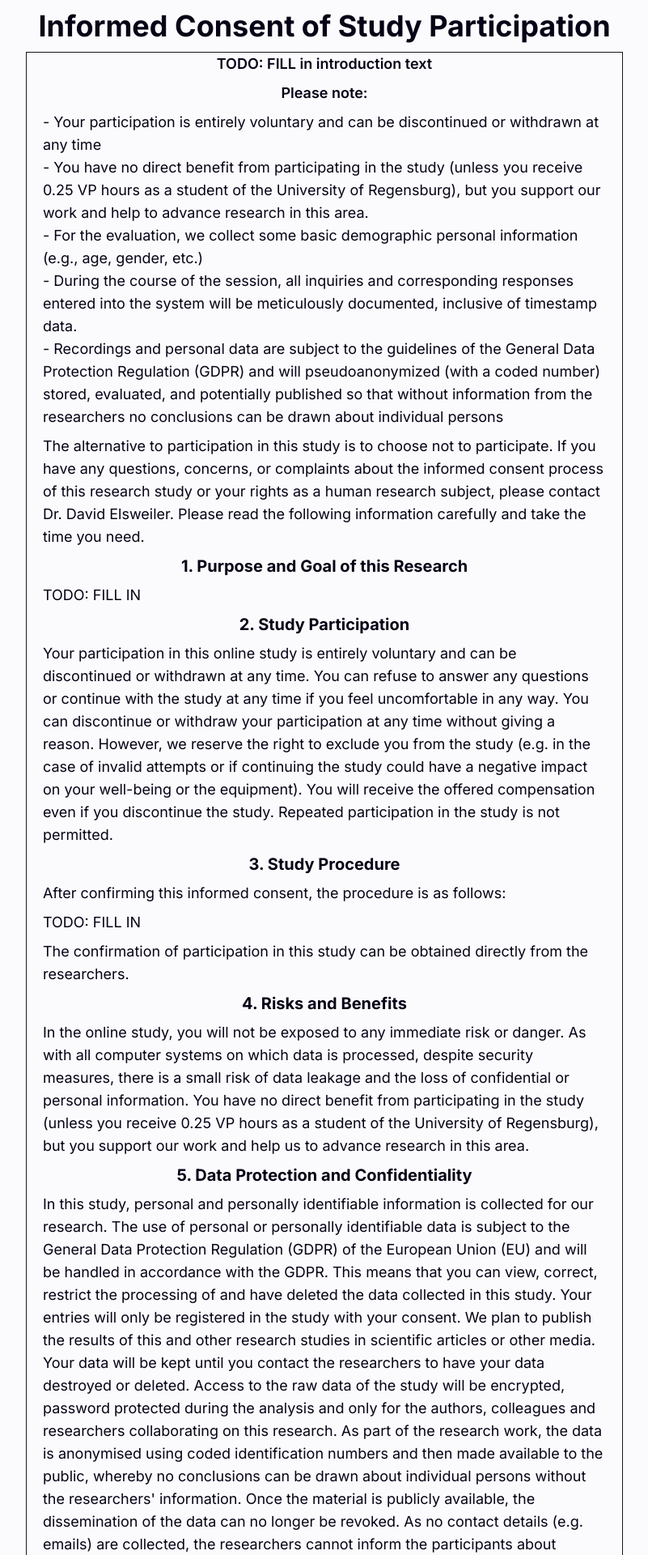
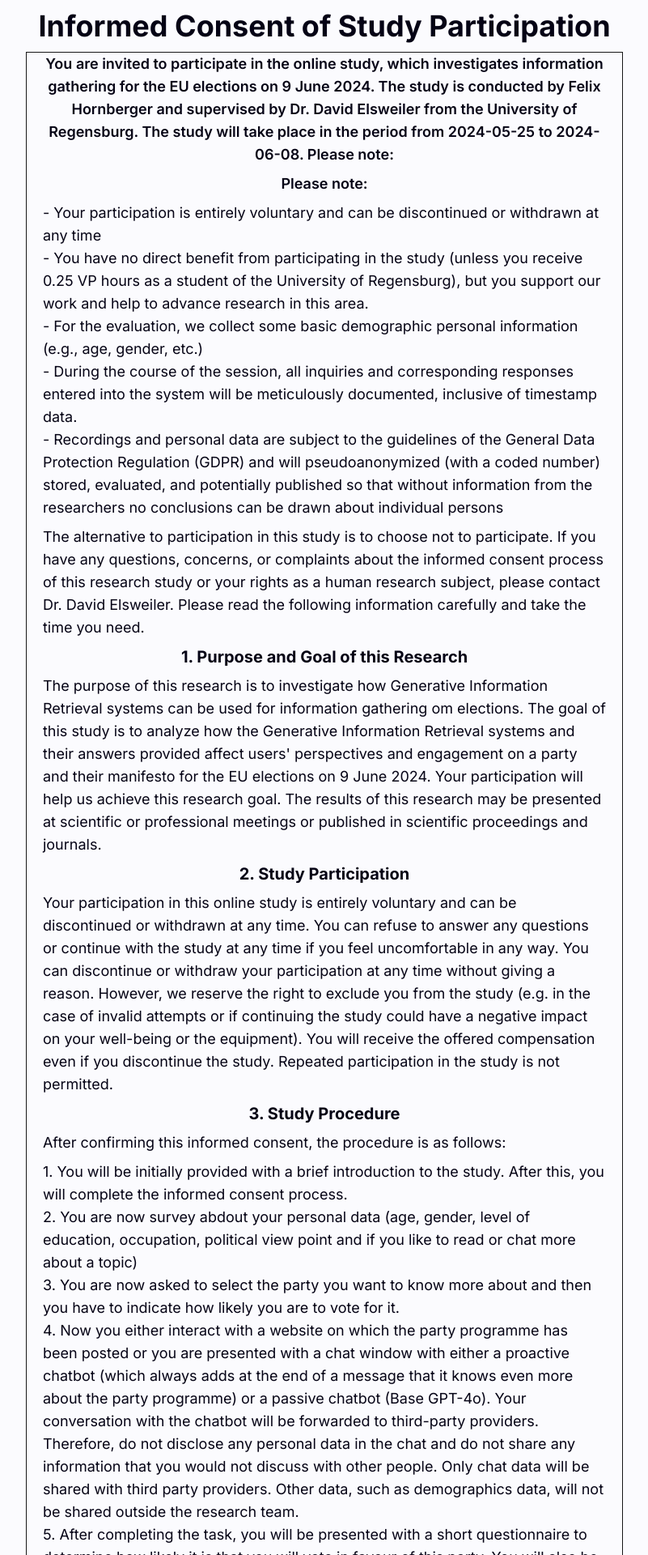
Before and after one commit to FelixHornberger/quote-and-vote, a Next.js app: page /information-consent in a window 1280 px wide. Shown: the top 1920 px of the page at 81% size, without its empty margins (239-1040 px from the left). Built offline with nearby package versions, Linux system fonts and the light colour scheme.

Commit message:
Updated Information Consent

```diff
--- a/app/information-consent/page.tsx
+++ b/app/information-consent/page.tsx
@@ -9,7 +9,9 @@ export default function Home() {
             <div className="px-5 flex justify-center">
                 <div className="task-box mb-3 max-w-prose place-items-center px-5 border border-neutral-900 text-center">
                     <p>
-                        TODO: FILL in introduction text
+                    You are invited to participate in the online study, which investigates information gathering for the EU elections on 9 June 2024.
+                    The study is conducted by Felix Hornberger and supervised by Dr. David Elsweiler from the University of Regensburg.
+                    The study will take place in the period from 2024-05-25 to 2024-06-08. Please note:
                     </p>
                     <p className="my-2">Please note:</p>
                     <div className="text-left">
@@ -29,7 +31,10 @@ export default function Home() {
                             human research subject, please contact Dr. David Elsweiler. Please read the following information
                             carefully and take the time you need.</p>
                         <h2 className="text-center my-2">1. Purpose and Goal of this Research</h2>
-                        <p className="font-normal">TODO: FILL IN</p>
+                        <p className="font-normal">
+                            The purpose of this research is to investigate how Generative Information Retrieval systems can be used for information gathering om elections.
+                            The goal of this study is to analyze how the Generative Information Retrieval systems and their answers provided affect users&apos; perspectives and engagement on a party and their manifesto for the EU elections on 9 June 2024. Your participation will help us achieve this research goal.
+                            The results of this research may be presented at scientific or professional meetings or published in scientific proceedings and journals.</p>
                         <h2 className="text-center my-2">2. Study Participation</h2>
                         <p className="font-normal">Your participation in this online study is entirely voluntary and can be discontinued or withdrawn at any
                             time. You can refuse to answer any questions or continue with the study at any time if you feel
@@ -41,7 +46,18 @@ export default function Home() {
                         <h2 className="text-center my-2">3. Study Procedure</h2>
                         <p className="font-normal my-2">After confirming this informed consent, the procedure is as follows:</p>
                         <ul className="mb-2">
-                            TODO: FILL IN
+                        <li>1. You will be initially provided with a brief introduction to the study. After this, you will complete the informed
+                                consent process.</li>
+                            <li>2. You are now survey abdout your personal data (age, gender, level of education, occupation, political view point and if you like to read or chat more about a topic)</li>
+                            <li>3. You are now asked to select the party you want to know more about and then you have to indicate how likely you are to vote for it. </li>
+                            <li>4. Now you either interact with a website on which the party programme has been posted or you are presented with a chat window with either a proactive chatbot
+                                (which always adds at the end of a message that it knows even more about the party programme) or a passive chatbot (Base GPT-4o).
+                                Your conversation with the chatbot will be forwarded to third-party
+                                providers. Therefore, do not disclose any personal data in the chat and do not share any information
+                                that you would not discuss with other people. Only chat data will be shared with third party providers.
+                                Other data, such as demographics data, will not be shared outside the research team.</li>
+                            <li>5. After completing the task, you will be presented with a short questionnaire to determine how likely it is that you will vote in favour of this party.
+                                You will also be asked what new things you have learned about the election programme.</li>
                         </ul>
                         <p className="font-normal my-2">The confirmation of participation in this study can be obtained directly from the researchers.</p>
                         <h2 className="text-center my-2">4. Risks and Benefits</h2>
```
